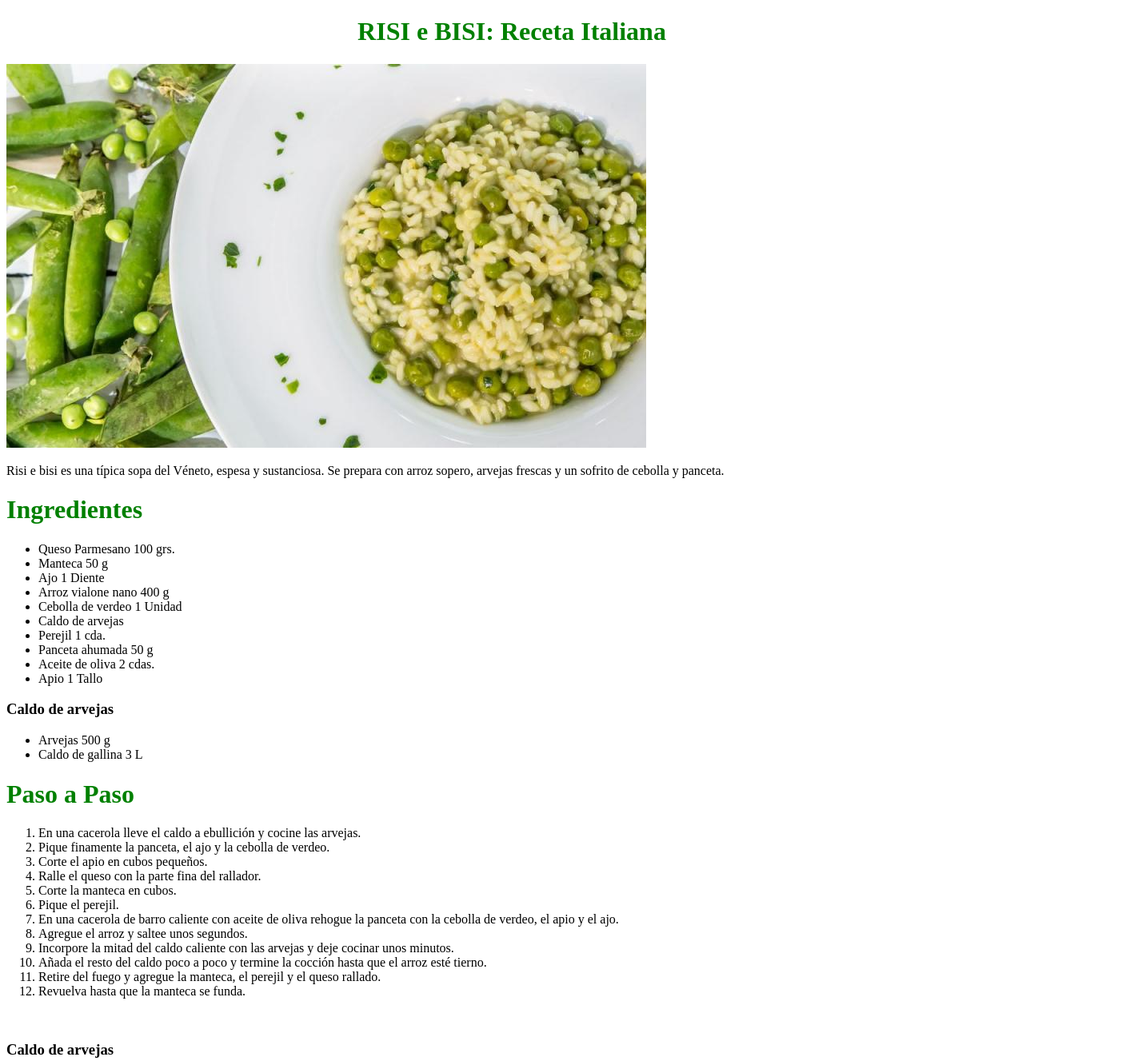
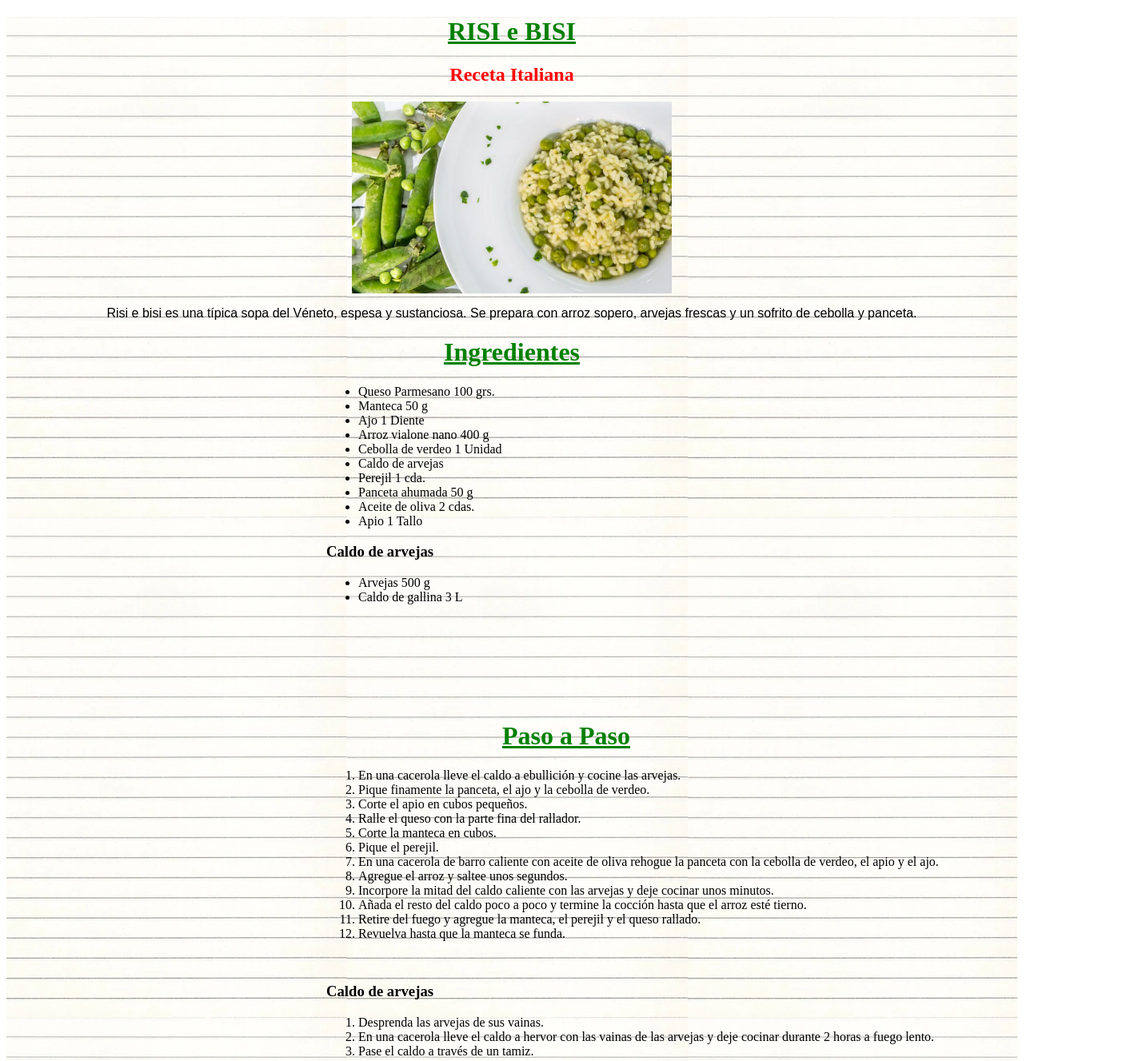
Before and after one commit to bibnat/SFFront, a plain HTML site: page index.html in a window 1280 px wide. Shown: the top 1327 px of the page at 80% size, 1408 px wide, since content can reach past the window. Drawn offline with Linux system fonts and the light colour scheme.

Commit message:
Add files via upload

```diff
--- /dev/null
+++ b/CSS/estilos.css
@@ -0,0 +1,17 @@
+.body{background-image: url("../imagenes/hoja.jpg");}
+
+.rojotitulo{color: red; text-align: center;}
+
+.subrayado{color: green; text-align: center; text-decoration-line: underline;}
+
+.subrayado2{text-align: left;}
+
+.foto{display: flex; justify-content: center;}
+
+.texto{text-align: center; font-family: sans-serif; font-style: normal;}
+
+.contenedor{width: 1400px; height: 1800px;}
+
+.caja1{width: 600px; height:400px; text-align: left; margin-left: auto; margin-right: auto;}
+
+.caja2{width: 800px; height:1200px; text-align: left; margin-left: 400px; margin-right: auto;}
--- a/index.html
+++ b/index.html
@@ -1,18 +1,28 @@
 <!DOCTYPE html>
 <html lang="en" dir="ltr">
-  <head>
+<head>
     <meta charset="utf-8">
     <title>RISI E BISI</title>
-  </head>
-  <body>
-    <h1 style="text-align:center;color:green;">RISI e BISI: Receta Italiana</h1>
+    <link rel="stylesheet" href="./CSS/estilos.css">
+</head>
 
-<img src="./imagenes/risi.jpg" alt="Risi e bisi">
+<body>
+  <div class="body">
+    <h1 class="subrayado";>RISI e BISI</h1>
+    <h2 class="rojotitulo";>Receta Italiana</h2>
 
+<div class="foto">
+  <img width= 400px; height= 240px; src="./imagenes/risi.jpg" alt="Risi e bisi">
+</div>
+
+<div class="texto">
 <p>Risi e bisi es una típica sopa del Véneto, espesa y sustanciosa. Se prepara con arroz sopero, arvejas frescas y un sofrito de cebolla y panceta.</p>
+</div texto>
 
-  <h1 style="color:green;">Ingredientes</h1>
+<h1 class="subrayado";>Ingredientes</h1>
 
+<div class="contenedor">
+  <div class="caja1">
   <ul>
     <li>Queso Parmesano 100 grs.</li>
     <li>Manteca 50 g</li>
@@ -27,13 +37,16 @@
 
   </ul>
 
-  <h3>Caldo de arvejas</h3>
+  <h3 class="subrayado2";>Caldo de arvejas</h3>
   <ul>
     <li>Arvejas 500 g</li>
     <li>Caldo de gallina 3 L</li>
   </ul>
+</div caja1>
 
-  <h1 style="color:green;">Paso a Paso</h1>
+<h1 class="subrayado";>Paso a Paso</h1>
+
+<div class="caja2">
   <ol>
     <li>En una cacerola lleve el caldo a ebullición y cocine las arvejas.</li>
     <li>Pique finamente la panceta, el ajo y la cebolla de verdeo.</li>
@@ -48,13 +61,16 @@
     <li>Retire del fuego y agregue la manteca, el perejil y el queso rallado.</li>
     <li>Revuelva hasta que la manteca se funda.</li>
   </ol>
+
 <br>
-<h3>Caldo de arvejas</h3>
+<h3 class="subrayado2";>Caldo de arvejas</h3>
+
 <ol>
   <li>Desprenda las arvejas de sus vainas.</li>
   <li>En una cacerola lleve el caldo a hervor con las vainas de las arvejas y deje cocinar durante 2 horas a fuego lento.</li>
   <li>Pase el caldo a través de un tamiz.</li>
 </ol>
+
 <br>
 <h4 style= "color:green";>Mirá la receta aquí</h4>
 <iframe width="560" height="315" src="https://www.youtube.com/embed/26npdP7vJPs" title="YouTube video player" frameborder="0" allow="accelerometer; autoplay; clipboard-write; encrypted-media; gyroscope; picture-in-picture" allowfullscreen></iframe>
@@ -62,5 +78,8 @@
 <br>
 <h4 style= "color:green";> Lugar de origen de la receta</h4>
 <iframe src="https://www.google.com/maps/embed?pb=!1m18!1m12!1m3!1d358557.55735744105!2d12.107141154555674!3d45.40468289034317!2m3!1f0!2f0!3f0!3m2!1i1024!2i768!4f13.1!3m3!1m2!1s0x477eb1daf1d63d89%3A0x7ba3c6f0bd92102f!2sVenecia%2C%20Italia!5e0!3m2!1ses-419!2sar!4v1665790420465!5m2!1ses-419!2sar" width="600" height="450" style="border:0;" allowfullscreen="" loading="lazy" referrerpolicy="no-referrer-when-downgrade"></iframe>
-  </body>
+</div caja2>
+</div contenedor>
+
+</body>
 </html>
```
Also changed, not shown: imagenes/hoja.jpg (added).
